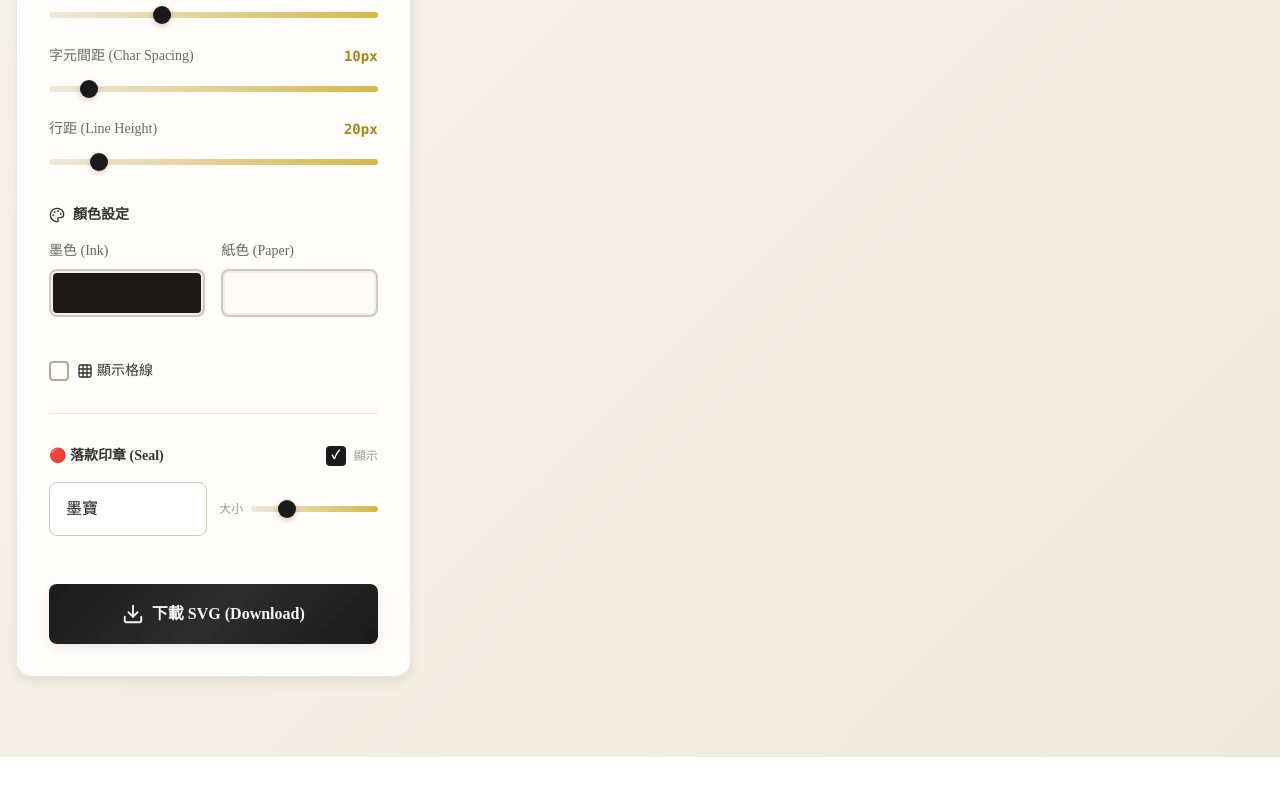
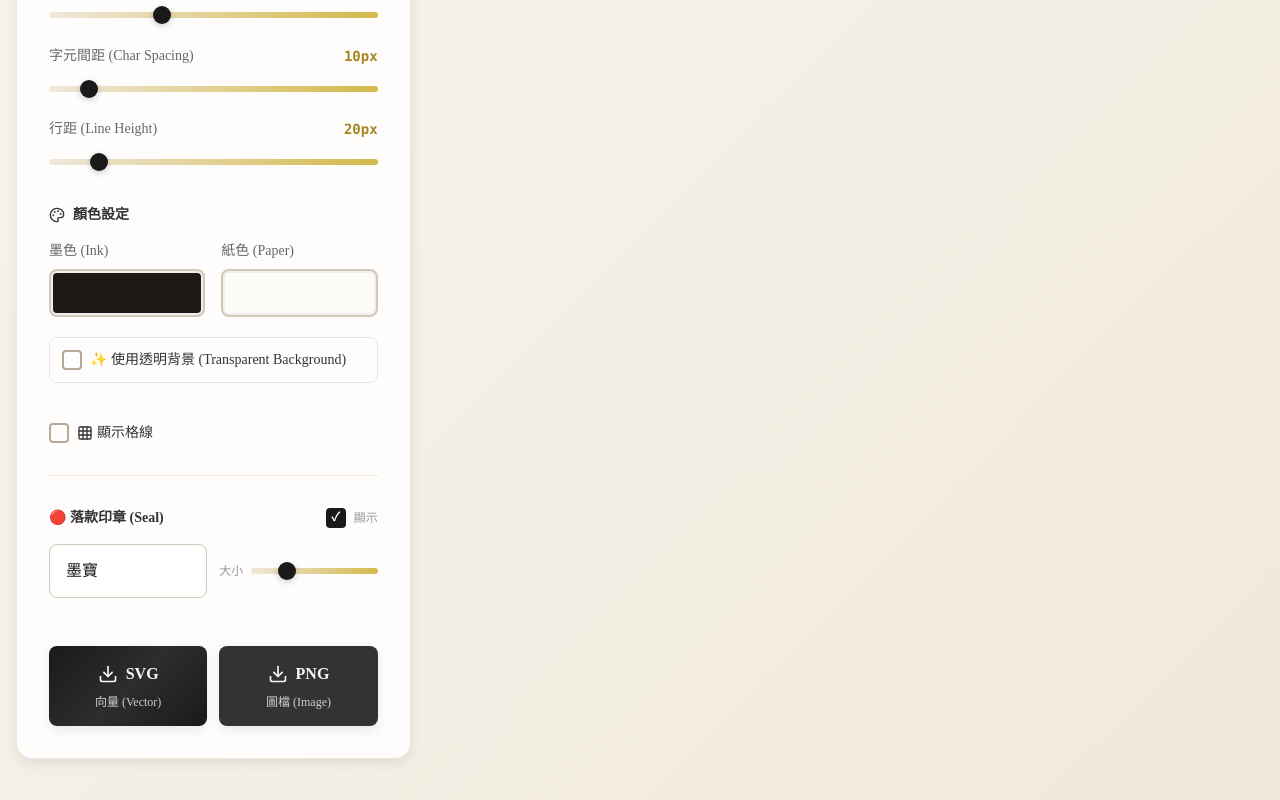
Before and after one commit to milugotlost/Calligraphy-Font-Generator, a React (Vite) app: page / in a window 1280 px wide. Shown: the part 788-1588 px from the top of the page. Before the commit the page ends 1545 px from the top, so only its background shows below. Built offline with nearby package versions, Linux system fonts and the light colour scheme; a web font is replaced by a local one.

Commit message:
feat: add transparent background and PNG download support

```diff
--- a/App.tsx
+++ b/App.tsx
@@ -23,6 +23,7 @@ const App: React.FC = () => {
     backgroundColor: '#fdfbf7', // warm paper
     showGrid: false,
     padding: 60,
+    transparentBg: false,
   });
 
   const [seal, setSeal] = useState<SealConfig>({
@@ -33,13 +34,45 @@ const App: React.FC = () => {
     visible: true,
   });
 
-  const handleExport = () => {
-    if (svgRef.current) {
-      // Clone the SVG node
+  const handleExport = (format: 'svg' | 'png' = 'svg') => {
+    if (!svgRef.current) return;
+
+    if (format === 'svg') {
+      // 匯出 SVG
       const svgData = new XMLSerializer().serializeToString(svgRef.current);
-      // Add XML declaration
       const svgBlob = new Blob([svgData], { type: "image/svg+xml;charset=utf-8" });
       saveAs(svgBlob, `calligraphy-${Date.now()}.svg`);
+    } else {
+      // 匯出 PNG
+      const svg = svgRef.current;
+      const svgData = new XMLSerializer().serializeToString(svg);
+      const canvas = document.createElement('canvas');
+      const ctx = canvas.getContext('2d');
+      const img = new Image();
+
+      // 設定 Canvas 尺寸
+      const width = svg.getAttribute('width') ? Number(svg.getAttribute('width')) : 1000;
+      const height = svg.getAttribute('height') ? Number(svg.getAttribute('height')) : 1000;
+      canvas.width = width;
+      canvas.height = height;
+
+      // 轉換 SVG 為 Blob URL
+      const blob = new Blob([svgData], { type: 'image/svg+xml;charset=utf-8' });
+      const url = URL.createObjectURL(blob);
+
+      img.onload = () => {
+        if (ctx) {
+          ctx.drawImage(img, 0, 0);
+          canvas.toBlob((blob) => {
+            if (blob) {
+              saveAs(blob, `calligraphy-${Date.now()}.png`);
+            }
+            URL.revokeObjectURL(url);
+          }, 'image/png');
+        }
+      };
+
+      img.src = url;
     }
   };
 
@@ -132,7 +165,7 @@ const App: React.FC = () => {
             config={config}
             seal={seal}
             setSeal={setSeal}
-            onExport={handleExport}
+            onExport={() => handleExport('svg')}
             forwardedRef={svgRef}
           />
           <p
--- a/components/ControlPanel.tsx
+++ b/components/ControlPanel.tsx
@@ -7,7 +7,7 @@ interface ControlPanelProps {
   setConfig: (config: TextConfig) => void;
   seal: SealConfig;
   setSeal: (seal: SealConfig) => void;
-  onDownload: () => void;
+  onDownload: (format: 'svg' | 'png') => void;
 }
 
 export const ControlPanel: React.FC<ControlPanelProps> = ({ config, setConfig, seal, setSeal, onDownload }) => {
@@ -176,14 +176,30 @@ export const ControlPanel: React.FC<ControlPanelProps> = ({ config, setConfig, s
           </div>
           <div className="space-y-2">
             <label className="block text-sm" style={{ color: 'var(--color-ink-light)' }}>紙色 (Paper)</label>
-            <input
-              type="color"
-              value={config.backgroundColor}
-              onChange={(e) => updateConfig('backgroundColor', e.target.value)}
-              className="h-12 w-full cursor-pointer"
-            />
+            <div className="flex items-center space-x-2">
+              <input
+                type="color"
+                value={config.backgroundColor}
+                onChange={(e) => updateConfig('backgroundColor', e.target.value)}
+                disabled={config.transparentBg}
+                className={`h-12 w-full cursor-pointer transition-opacity ${config.transparentBg ? 'opacity-50 cursor-not-allowed' : ''}`}
+              />
+            </div>
           </div>
         </div>
+
+        {/* 透明背景開關 */}
+        <label className="flex items-center gap-2 cursor-pointer select-none border border-stone-200 rounded-lg p-3 hover:bg-stone-50 transition-colors">
+          <input
+            type="checkbox"
+            checked={config.transparentBg}
+            onChange={(e) => updateConfig('transparentBg', e.target.checked)}
+            className="w-4 h-4"
+          />
+          <span className="text-sm font-medium" style={{ color: 'var(--color-ink-medium)' }}>
+            ✨ 使用透明背景 (Transparent Background)
+          </span>
+        </label>
       </div>
 
       <div className="flex items-center justify-between pt-2">
@@ -241,13 +257,27 @@ export const ControlPanel: React.FC<ControlPanelProps> = ({ config, setConfig, s
         )}
       </div>
 
-      <div className="pt-4">
+      <div className="pt-4 grid grid-cols-2 gap-3">
         <button
-          onClick={onDownload}
-          className="btn-primary w-full py-4 text-lg"
+          onClick={() => onDownload('svg')}
+          className="btn-primary w-full py-3 text-base flex flex-col items-center justify-center gap-1"
         >
-          <Download size={22} />
-          下載 SVG (Download)
+          <div className="flex items-center gap-2">
+            <Download size={20} />
+            <span>SVG</span>
+          </div>
+          <span className="text-xs opacity-80 font-normal">向量 (Vector)</span>
+        </button>
+        <button
+          onClick={() => onDownload('png')}
+          className="btn-primary w-full py-3 text-base flex flex-col items-center justify-center gap-1"
+          style={{ background: 'var(--color-ink-medium)' }}
+        >
+          <div className="flex items-center gap-2">
+            <Download size={20} />
+            <span>PNG</span>
+          </div>
+          <span className="text-xs opacity-80 font-normal">圖檔 (Image)</span>
         </button>
       </div>
 
--- a/components/SVGCanvas.tsx
+++ b/components/SVGCanvas.tsx
@@ -10,7 +10,7 @@ interface SVGCanvasProps {
 }
 
 export const SVGCanvas: React.FC<SVGCanvasProps> = ({ config, seal, setSeal, onExport, forwardedRef }) => {
-  const { text, fontSize, letterSpacing, lineHeight, layout, font, color, backgroundColor, showGrid, padding } = config;
+  const { text, fontSize, letterSpacing, lineHeight, layout, font, color, backgroundColor, showGrid, padding, transparentBg } = config;
 
   // Split text into lines
   const lines = text.split('\n');
@@ -126,6 +126,12 @@ export const SVGCanvas: React.FC<SVGCanvasProps> = ({ config, seal, setSeal, onE
       onMouseMove={handleMouseMove}
       onMouseUp={handleMouseUp}
       onMouseLeave={handleMouseUp}
+      style={{
+        // 顯示棋盤格背景以凸顯透明效果
+        backgroundImage: 'linear-gradient(45deg, #e5e5e5 25%, transparent 25%), linear-gradient(-45deg, #e5e5e5 25%, transparent 25%), linear-gradient(45deg, transparent 75%, #e5e5e5 75%), linear-gradient(-45deg, transparent 75%, #e5e5e5 75%)',
+        backgroundSize: '20px 20px',
+        backgroundPosition: '0 0, 0 10px, 10px -10px, -10px 0px'
+      }}
     >
       <svg
         ref={forwardedRef}
@@ -133,8 +139,8 @@ export const SVGCanvas: React.FC<SVGCanvasProps> = ({ config, seal, setSeal, onE
         height={canvasHeight}
         viewBox={`0 0 ${canvasWidth} ${canvasHeight}`}
         xmlns="http://www.w3.org/2000/svg"
-        className="bg-white shadow-lg cursor-default"
-        style={{ backgroundColor: backgroundColor }}
+        className="shadow-lg cursor-default transition-colors duration-300"
+        style={{ backgroundColor: transparentBg ? 'transparent' : backgroundColor }}
       >
         {/* Background Texture Effect (Simple noise or gradient could be added here, sticking to solid color for SVG purity for now) */}
 
--- a/types.ts
+++ b/types.ts
@@ -13,6 +13,7 @@ export interface TextConfig {
   backgroundColor: string;
   showGrid: boolean;
   padding: number;
+  transparentBg: boolean;
 }
 
 export interface SealConfig {
```
